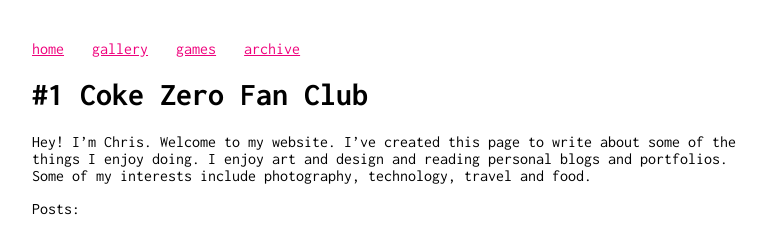
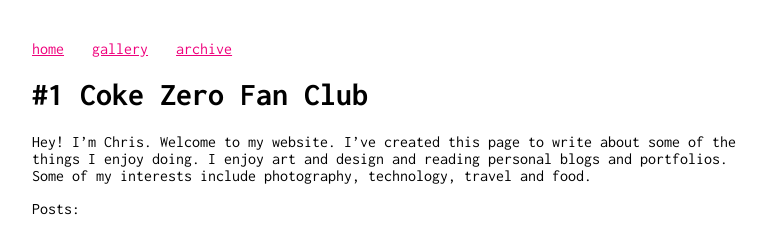
Before and after one commit to poglet/poglet.github.io, a Jekyll site: the page built from index.html, in a window 1280 px wide. Shown: the top 233 px of the page, without its empty margins (248-1030 px from the left). Built offline with Jekyll 4.4.1, drawn with Linux system fonts in a browser that asks for light colours.

Commit message:
Update default.html

```diff
--- a/_layouts/default.html
+++ b/_layouts/default.html
@@ -12,7 +12,6 @@
       <ul>
         <li><a href="/">home</a></li>
         <li><a href="/gallery">gallery</a></li>
-        <li><a href="/games">games</a></li>
         <li><a href="/blog">archive</a></li>
       </ul>
     </nav>
```
